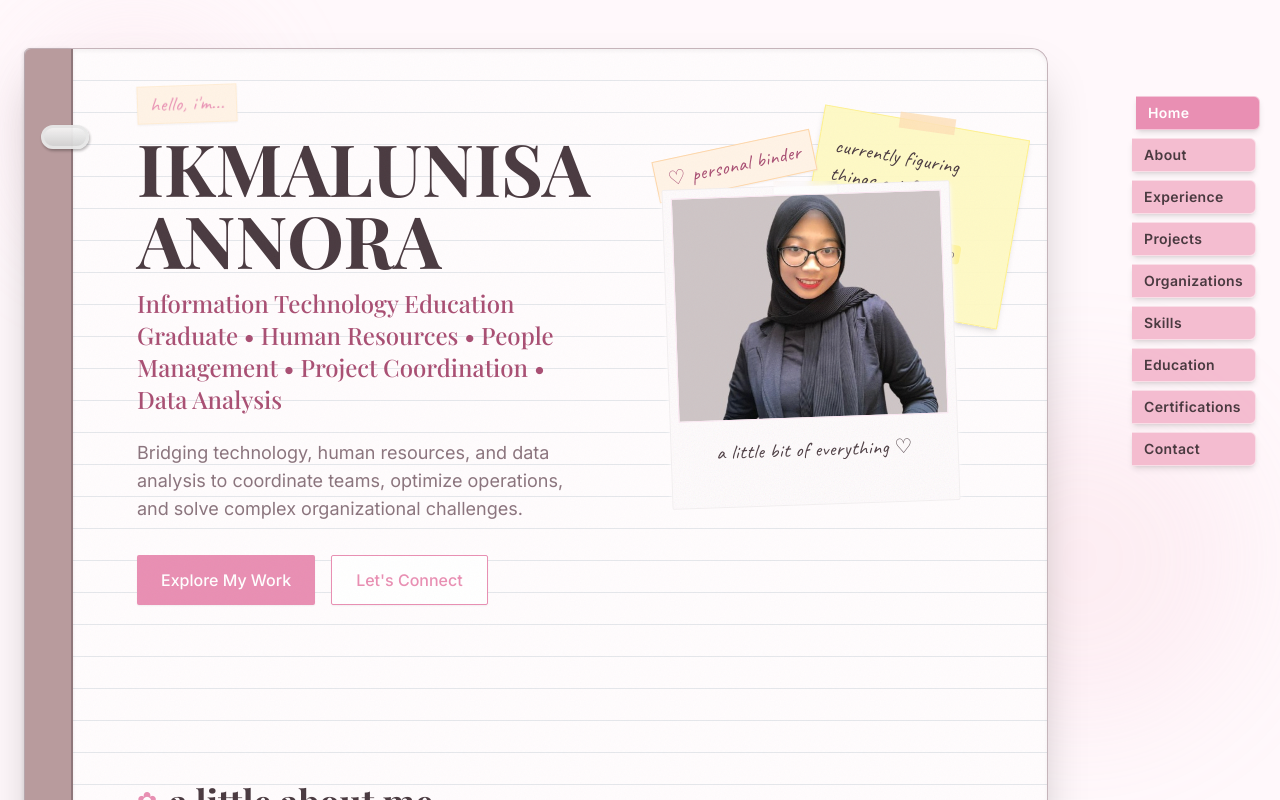
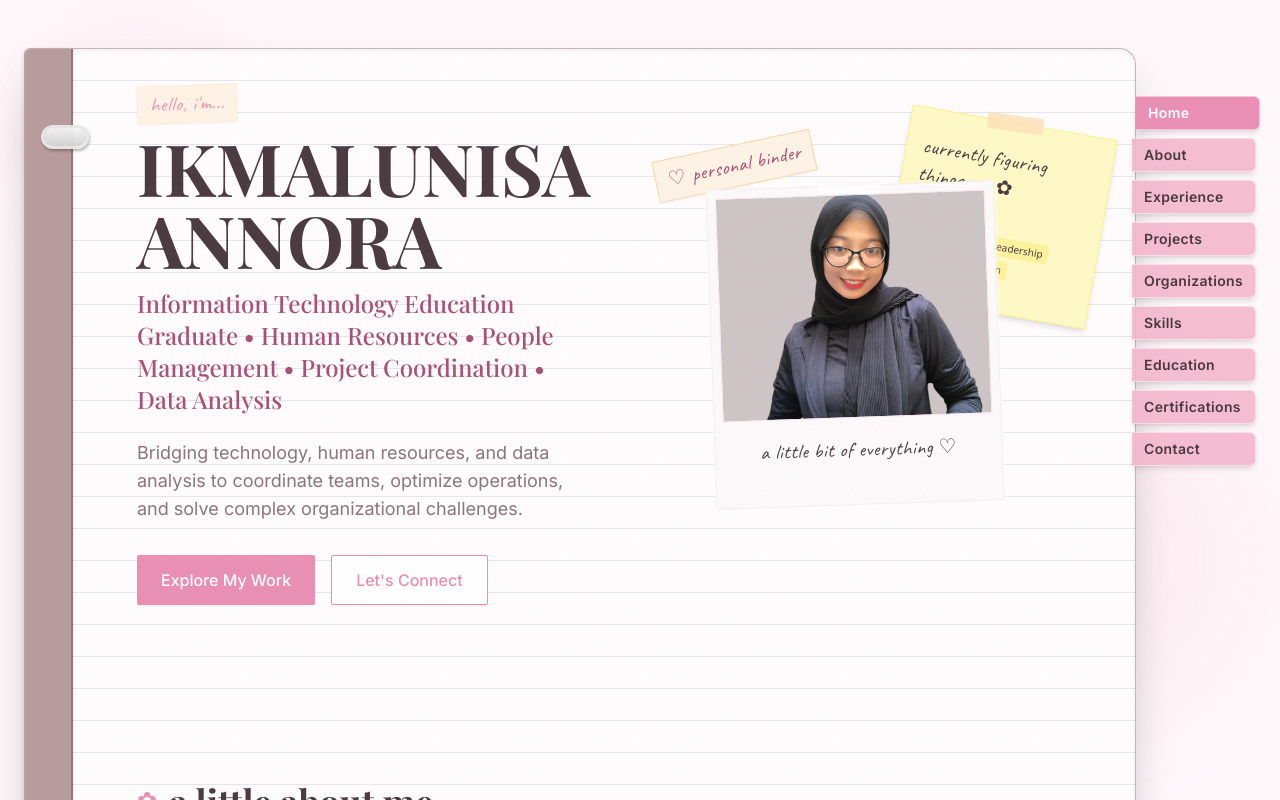
Before and after one commit to farelrakhadzakwan/web-portfolio-ikma, a React (Vite) app: page / in a window 1280 px wide. Shown: the top 800 px of the page. Built offline with nearby package versions, Linux system fonts and the light colour scheme; a web font is replaced by a local one.

Commit message:
fix: extend binder container width to span full width up to navigation tabs

```diff
--- a/src/App.tsx
+++ b/src/App.tsx
@@ -36,7 +36,7 @@ function App() {
   }, []);
 
   return (
-    <div className="min-h-screen relative overflow-hidden py-6 md:py-12 pl-0 sm:pl-2 md:pl-4 pr-16 md:pr-28 flex justify-start bg-[#FFF8FB]">
+    <div className="min-h-screen relative overflow-hidden py-6 md:py-12 pl-2 sm:pl-4 md:pl-6 pr-28 sm:pr-32 md:pr-36 flex justify-start bg-[#FFF8FB]">
 
       {/* Soft Glow Background Ambience */}
       <div className="fixed top-0 left-0 w-full h-full pointer-events-none z-0 overflow-hidden">
@@ -48,7 +48,7 @@ function App() {
       <BinderNavigation activeSection={activeSection} setActiveSection={setActiveSection} />
 
       {/* Main Binder Container */}
-      <div className="relative w-full max-w-5xl z-10 flex flex-col md:flex-row shadow-2xl rounded-r-2xl rounded-l-md bg-[#DFD3D8] border border-[#C5B4BA] ml-0 sm:ml-1 md:ml-2">
+      <div className="relative w-full max-w-full z-10 flex flex-col md:flex-row shadow-2xl rounded-r-2xl rounded-l-md bg-[#DFD3D8] border border-[#C5B4BA]">
 
         {/* Binder Spine (Left Side) */}
         <div className="hidden md:flex flex-col w-12 bg-[#B89B9D] rounded-l-md items-center py-16 justify-between border-r-2 border-[#8E767A] z-20 shadow-[-2px_0_4px_rgba(0,0,0,0.1)] shrink-0">
```
